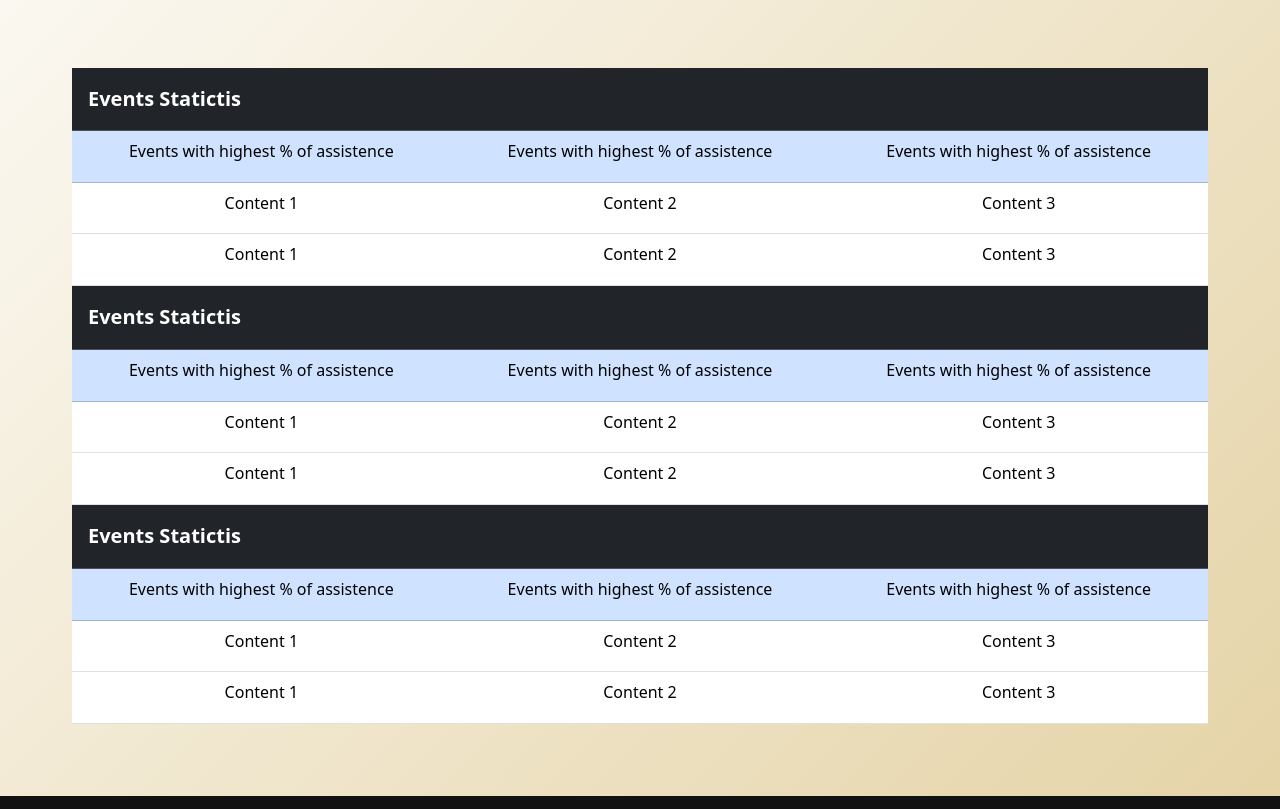
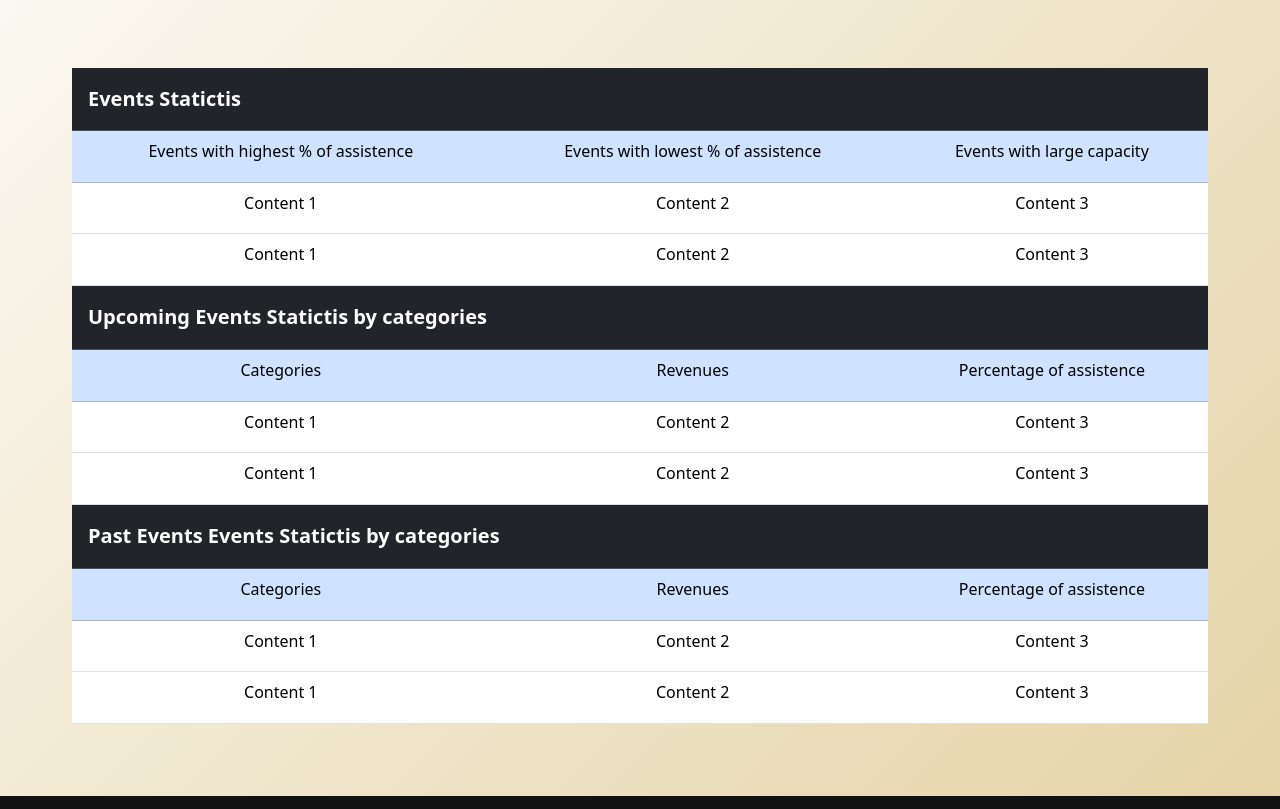
Before and after one commit to Brayanfloresf3/amazingEventsBrayanFlores, a plain HTML site: page stats.html in a window 1280 px wide. Shown: the part 400-1209 px from the top of the page. Drawn offline with nearby package versions, Linux system fonts and the light colour scheme.

Commit message:
modifique la informacion de la tabla

```diff
--- a/stats.html
+++ b/stats.html
@@ -94,8 +94,8 @@
         <tbody>
           <tr class="table-primary">
             <td>Events with highest % of assistence </td>
-            <td>Events with highest % of assistence</td>
-            <td>Events with highest % of assistence</td>
+            <td>Events with lowest % of assistence</td>
+            <td>Events with large capacity</td>
           </tr>
           <tr>
             <td>Content 1</td>
@@ -108,12 +108,12 @@
             <td>Content 3</td>
           </tr>
           <tr>
-            <th class="table-dark text-start px-3 pb-1 pt-3 fs-5" colspan="3">Events Statictis</th>
+            <th class="table-dark text-start px-3 pb-1 pt-3 fs-5" colspan="3">Upcoming Events Statictis by categories</th>
           </tr>
           <tr class="table-primary">
-            <td>Events with highest % of assistence </td>
-            <td>Events with highest % of assistence</td>
-            <td>Events with highest % of assistence</td>
+            <td>Categories </td>
+            <td>Revenues</td>
+            <td>Percentage of assistence</td>
           </tr>
           <tr>
             <td>Content 1 </td>
@@ -126,12 +126,12 @@
             <td>Content 3</td>
           </tr>
           <tr>
-            <th class="table-dark text-start px-3 pb-1 pt-3 fs-5" colspan="3">Events Statictis</th>
+            <th class="table-dark text-start px-3 pb-1 pt-3 fs-5" colspan="3">Past Events Events Statictis by categories</th>
           </tr>
           <tr class="table-primary">
-            <td>Events with highest % of assistence </td>
-            <td>Events with highest % of assistence</td>
-            <td>Events with highest % of assistence</td>
+            <td>Categories </td>
+            <td>Revenues</td>
+            <td>Percentage of assistence</td>
           </tr>
           <tr>
             <td>Content 1 </td>
```
